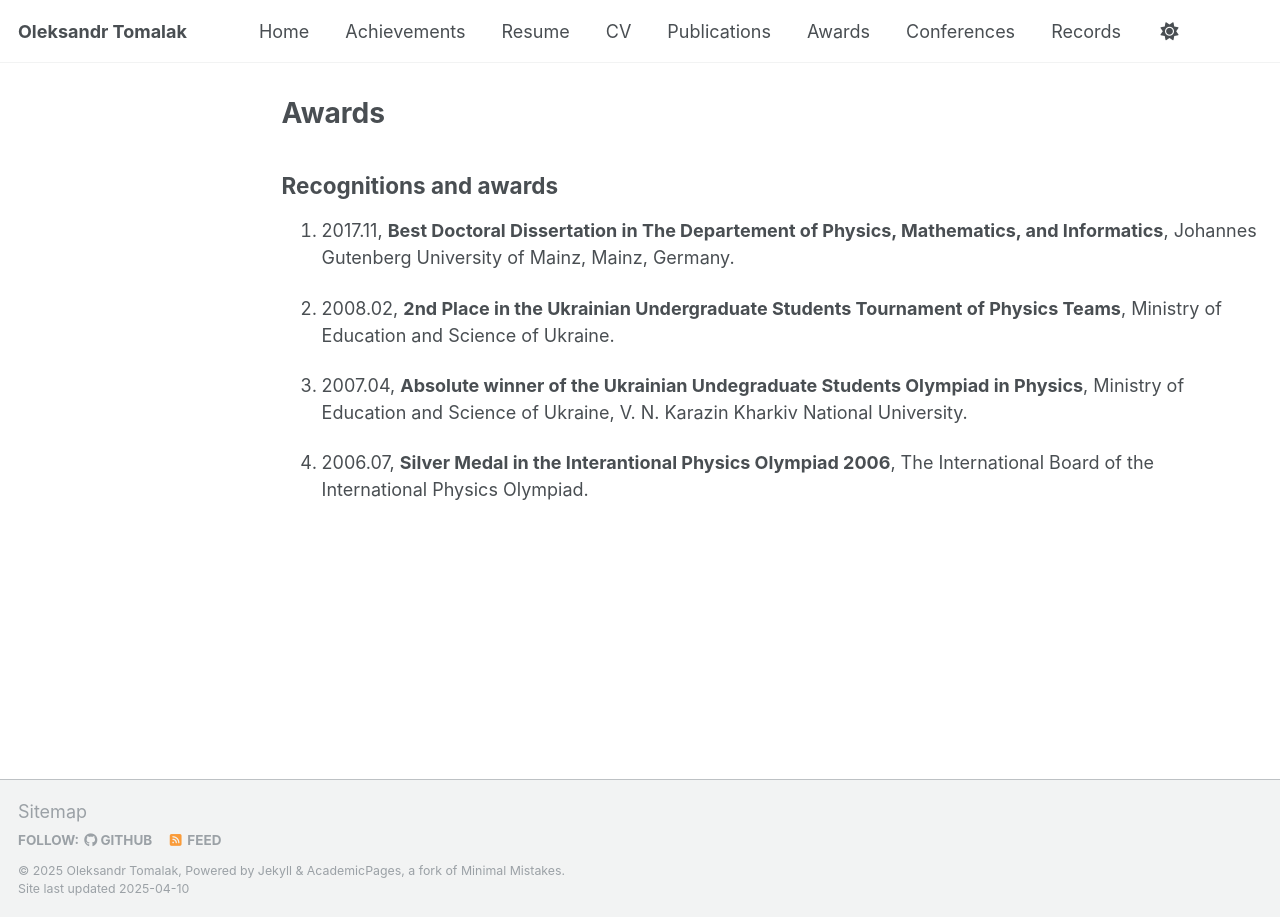
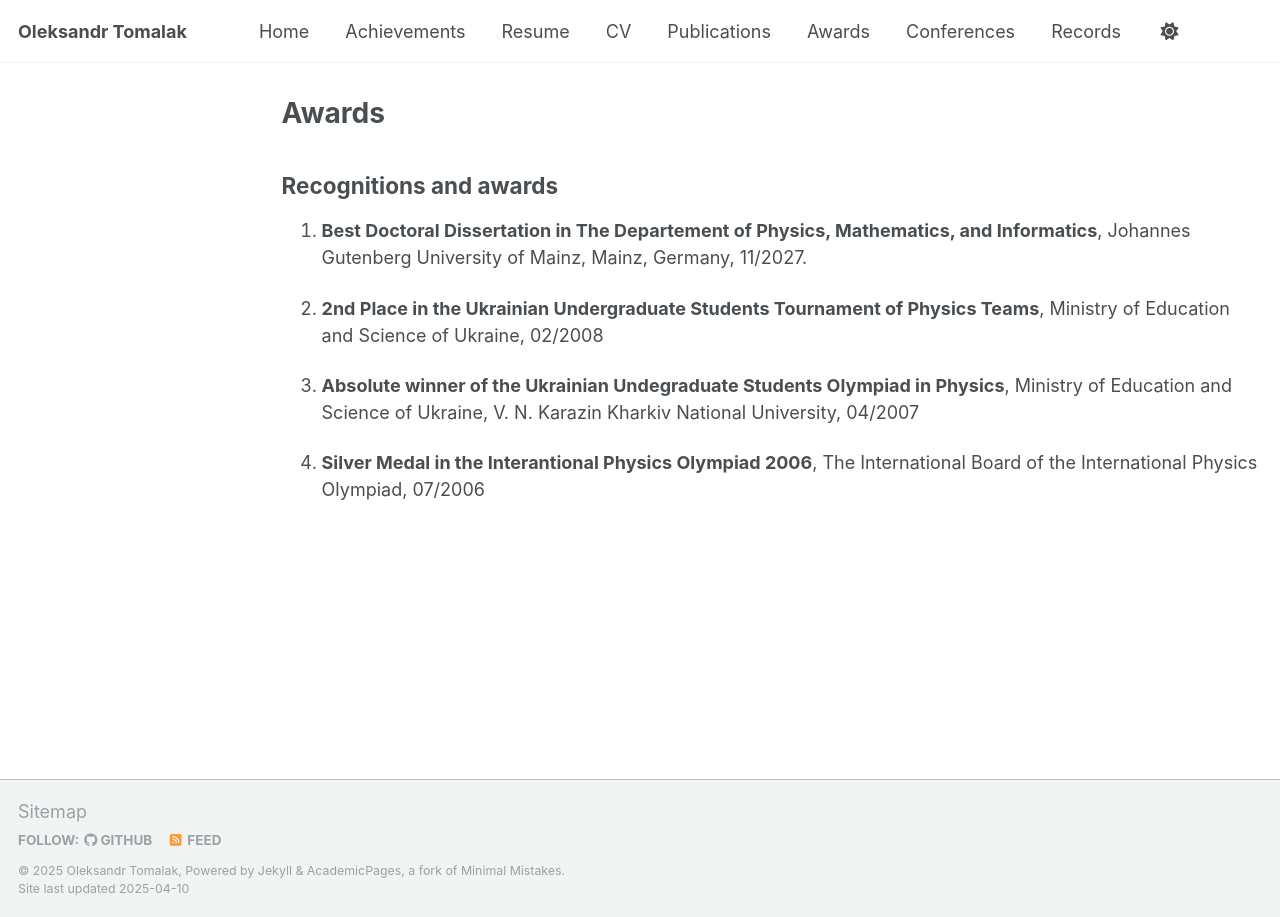
Before and after one commit to tomalak7/tomalak7.github.io, a Jekyll site: the page built from _pages/awards.md, in a window 1280 px wide. Built offline with Jekyll 4.4.1, drawn with Linux system fonts in a browser that asks for light colours.

Commit message:
Update awards.md

```diff
--- a/_pages/awards.md
+++ b/_pages/awards.md
@@ -7,10 +7,10 @@ author_profile: false
 
 ## Recognitions and awards
 
-1. 2017.11, **Best Doctoral Dissertation in The Departement of Physics, Mathematics, and Informatics**, Johannes Gutenberg University of Mainz, Mainz, Germany.
+1. **Best Doctoral Dissertation in The Departement of Physics, Mathematics, and Informatics**, Johannes Gutenberg University of Mainz, Mainz, Germany, 11/2027.
 
-2. 2008.02, **2nd Place in the Ukrainian Undergraduate Students Tournament of Physics Teams**, Ministry of Education and Science of Ukraine.
+2. **2nd Place in the Ukrainian Undergraduate Students Tournament of Physics Teams**, Ministry of Education and Science of Ukraine, 02/2008
 
-3. 2007.04, **Absolute winner of the Ukrainian Undegraduate Students Olympiad in Physics**, Ministry of Education and Science of Ukraine, V. N. Karazin Kharkiv National University.
+3. **Absolute winner of the Ukrainian Undegraduate Students Olympiad in Physics**, Ministry of Education and Science of Ukraine, V. N. Karazin Kharkiv National University, 04/2007
 
-4. 2006.07, **Silver Medal in the Interantional Physics Olympiad 2006**, The International Board of the International Physics Olympiad.
+4. **Silver Medal in the Interantional Physics Olympiad 2006**, The International Board of the International Physics Olympiad, 07/2006
```
